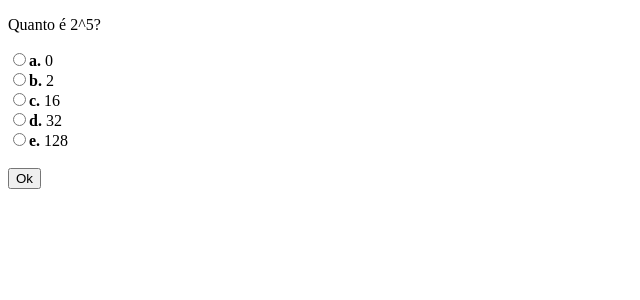
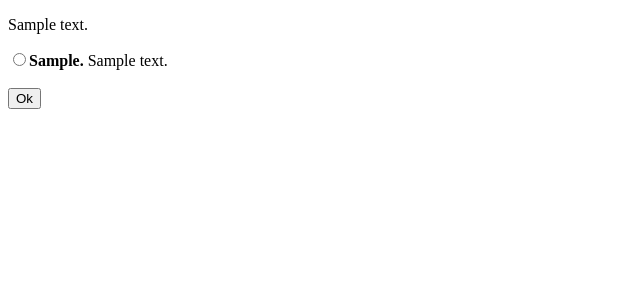
Before and after one commit to stoodibr/stoodi-dev-challenge, a Django app: page / in a window 1280 px wide. Shown: the top 300 px of the page, without its empty margins (0-640 px from the left). Run offline with Django 3.2, Linux system fonts and the light colour scheme; tables that the repository leaves empty hold one stand-in row (values such as "Sample post").

Commit message:
History 2: View and template uses database questions and alternatives

```diff
--- a/question/templates/question/question.html
+++ b/question/templates/question/question.html
@@ -7,10 +7,12 @@
     <body>
         <form action="{% url 'question_answer' %}" method="POST">
             {% csrf_token %}
-            <p>{{ question_text}}</p>
+            {% for question in questions %}
+            <p>{{ question.question }}</p>
 
-            {% for letter, value in answers.items %}
-                <input type="radio" name="answer" value="{{ letter }}"><b>{{ letter }}.</b> {{ value }}</input><br/>
+                {% for alternative in question.alternatives %}
+                    <input type="radio" name="answer" value="{{ alternative.alternative_order }}"><b>{{ alternative.alternative_order }}.</b> {{ alternative }}</input><br/>
+                {% endfor %}
             {% endfor %}
 
             <br/>
--- a/question/views.py
+++ b/question/views.py
@@ -1,22 +1,22 @@
 #coding: utf8
 from django.shortcuts import render
-
+from .models import Question, Alternatives
 
 def question(request):
-    text = 'Quanto é 2^5?'
-
-    answers = {
-        'a': '0',
-        'b': '2',
-        'c': '16',
-        'd': '32',
-        'e': '128',
-    }
+    questions = Question.objects.all()
 
     context = {
-        'question_text': text,
-        'answers': dict(sorted(answers.items(), key=lambda item: item[0]))
-    }
+        "questions":[]
+        }
+
+    for question in questions:
+        alternatives = Alternatives.objects.filter(question=question)
+        context['questions'].append(
+            {
+                "question":question,
+                "alternatives":alternatives
+            }
+        )
 
     return render(request, 'question/question.html', context=context)
 
```
